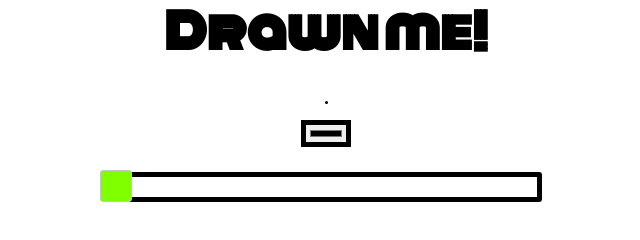
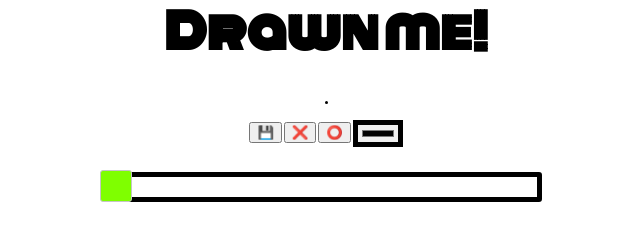
Before and after one commit to devjosegomez/JS09_DrawningApp, a plain HTML site: page index.html in a window 1280 px wide. Shown: the whole page, without its empty margins (314-954 px from the left). Drawn offline with nearby package versions, Linux system fonts and the light colour scheme.

Commit message:
Added icons to the buttons

```diff
--- a/index.html
+++ b/index.html
@@ -16,8 +16,14 @@
    <div class="inputbox">
        <div id="sizeSlider"></div>
        <div id="px"></div>
-       <input type="color" id="colorPicker">
+       <div id="options">
+           <button type="button" title="Save">💾</button>
+           <button type="button" title="Reset">❌</button>
+           <button type="button" title="Erase">⭕</button>
+           <input type="color" id="colorPicker">
+       </div>
        <div id="slider"></div>
+       <div id="container"></div>
    </div>
 
     <script src="https://ajax.googleapis.com/ajax/libs/jquery/3.4.1/jquery.min.js"></script>
```
